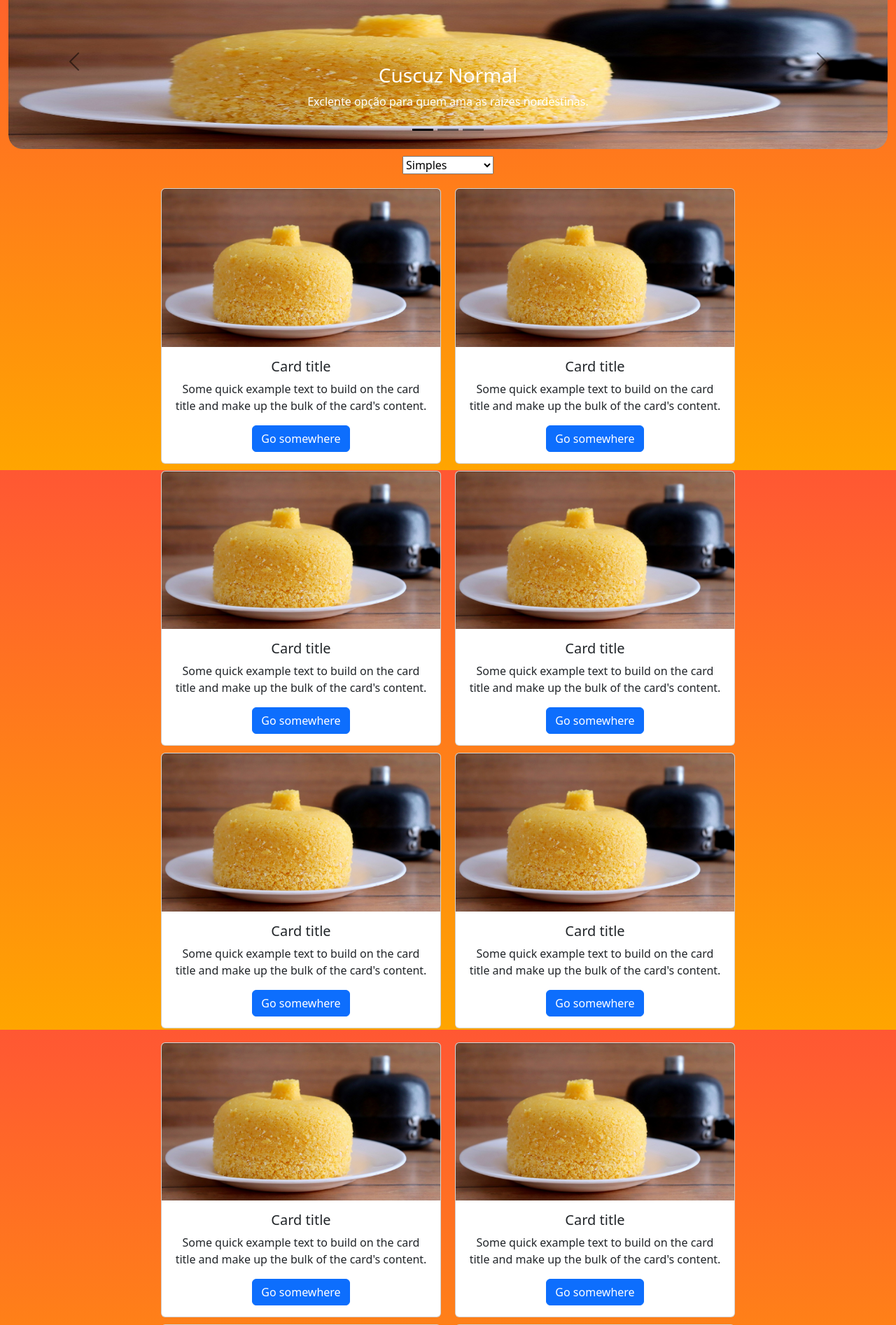
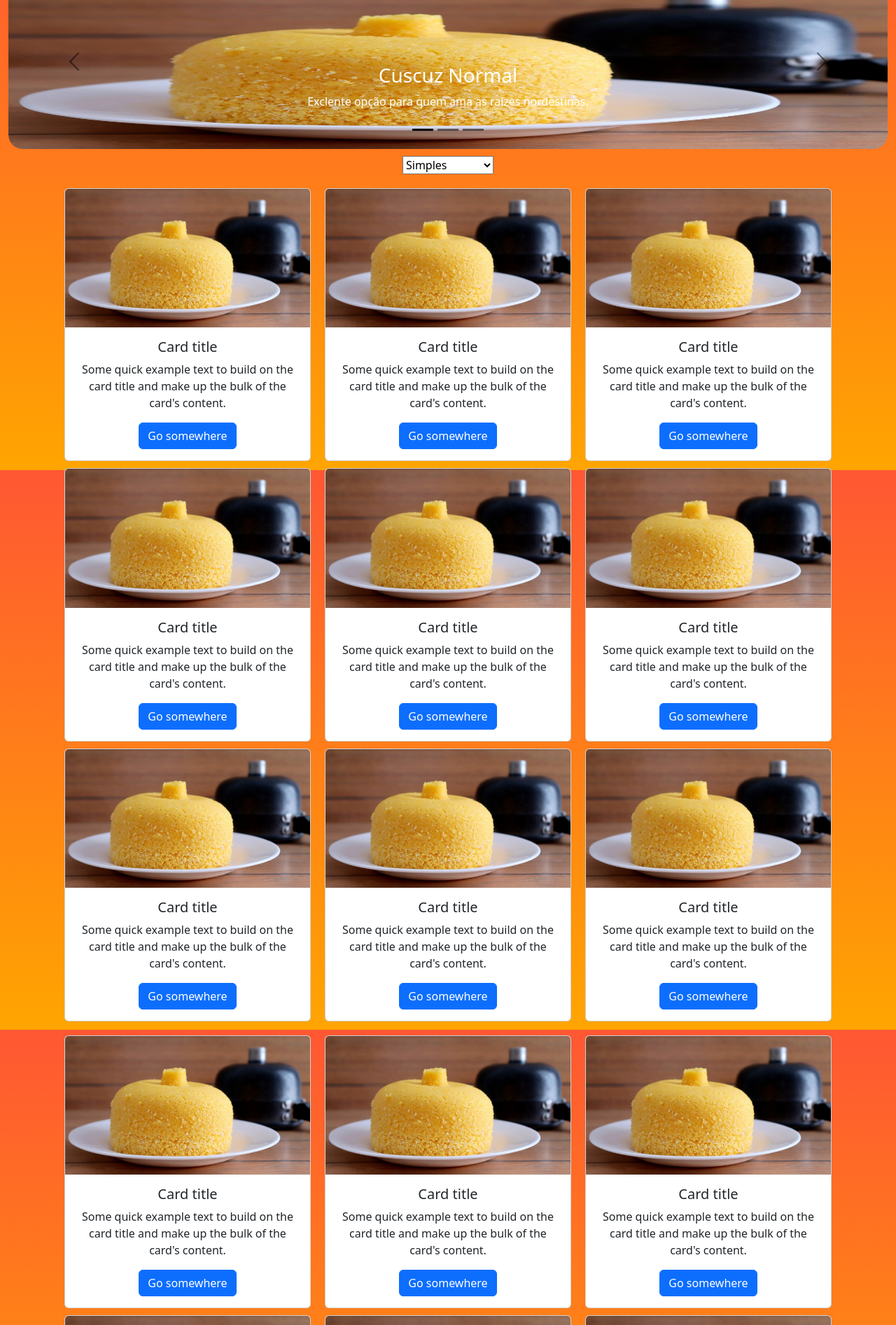
Before and after one commit to Denilsonsalazar-br/Serv-Cuscuz, a PHP site: page /home.php in a window 1280 px wide. Shown: the part 128-2022 px from the top of the page at 70% size. Run offline with PHP 8.4, Linux system fonts and the light colour scheme.

Commit message:
mexi no width do card
Diminui para 22rem, a largura do card

```diff
--- a/home.php
+++ b/home.php
@@ -112,7 +112,7 @@ $isLoggedIn = isset($_SESSION['user_id']);
         <!--Meus produtos-->
         <div class="produtos">
           <section class="simples" id="simples">
-          <div class="espacoprodutos card" style="width: 25rem;">
+          <div class="espacoprodutos card" style="width: 22rem;">
                 <img src="./img/Cuscuz_normal.jpg" class="card-img-top" alt="...">
                 <div class="card-body">
                   <h5 class="card-title">Card title</h5>
@@ -120,7 +120,7 @@ $isLoggedIn = isset($_SESSION['user_id']);
                   <a href="#" class="btn btn-primary">Go somewhere</a>
                 </div>
             </div>
-            <div class="espacoprodutos card" style="width: 25rem;">
+            <div class="espacoprodutos card" style="width: 22rem;">
                 <img src="./img/Cuscuz_normal.jpg" class="card-img-top" alt="...">
                 <div class="card-body">
                   <h5 class="card-title">Card title</h5>
@@ -128,7 +128,7 @@ $isLoggedIn = isset($_SESSION['user_id']);
                   <a href="#" class="btn btn-primary">Go somewhere</a>
                 </div>
             </div>
-            <div class="espacoprodutos card" style="width: 25rem;">
+            <div class="espacoprodutos card" style="width: 22rem;">
                 <img src="./img/Cuscuz_normal.jpg" class="card-img-top" alt="...">
                 <div class="card-body">
                   <h5 class="card-title">Card title</h5>
@@ -138,7 +138,7 @@ $isLoggedIn = isset($_SESSION['user_id']);
             </div>
           </section>
           <sectio class="vegano" id="vegano">
-          <div class="espacoprodutos card" style="width: 25rem;">
+          <div class="espacoprodutos card" style="width: 22rem;">
                 <img src="./img/Cuscuz_normal.jpg" class="card-img-top" alt="...">
                 <div class="card-body">
                   <h5 class="card-title">Card title</h5>
@@ -146,7 +146,7 @@ $isLoggedIn = isset($_SESSION['user_id']);
                   <a href="#" class="btn btn-primary">Go somewhere</a>
                 </div>
             </div>
-            <div class="espacoprodutos card" style="width: 25rem;">
+            <div class="espacoprodutos card" style="width: 22rem;">
                 <img src="./img/Cuscuz_normal.jpg" class="card-img-top" alt="...">
                 <div class="card-body">
                   <h5 class="card-title">Card title</h5>
@@ -154,7 +154,7 @@ $isLoggedIn = isset($_SESSION['user_id']);
                   <a href="#" class="btn btn-primary">Go somewhere</a>
                 </div>
             </div>
-            <div class="espacoprodutos card" style="width: 25rem;">
+            <div class="espacoprodutos card" style="width: 22rem;">
                 <img src="./img/Cuscuz_normal.jpg" class="card-img-top" alt="...">
                 <div class="card-body">
                   <h5 class="card-title">Card title</h5>
@@ -164,7 +164,7 @@ $isLoggedIn = isset($_SESSION['user_id']);
             </div>
           </sectio>
           <section class="frango" id="frango">
-          <div class="espacoprodutos card" style="width: 25rem;">
+          <div class="espacoprodutos card" style="width: 22rem;">
                 <img src="./img/Cuscuz_normal.jpg" class="card-img-top" alt="...">
                 <div class="card-body">
                   <h5 class="card-title">Card title</h5>
@@ -172,7 +172,7 @@ $isLoggedIn = isset($_SESSION['user_id']);
                   <a href="#" class="btn btn-primary">Go somewhere</a>
                 </div>
             </div>
-            <div class="espacoprodutos card" style="width: 25rem;">
+            <div class="espacoprodutos card" style="width: 22rem;">
                 <img src="./img/Cuscuz_normal.jpg" class="card-img-top" alt="...">
                 <div class="card-body">
                   <h5 class="card-title">Card title</h5>
@@ -180,7 +180,7 @@ $isLoggedIn = isset($_SESSION['user_id']);
                   <a href="#" class="btn btn-primary">Go somewhere</a>
                 </div>
             </div>
-            <div class="espacoprodutos card" style="width: 25rem;">
+            <div class="espacoprodutos card" style="width: 22rem;">
                 <img src="./img/Cuscuz_normal.jpg" class="card-img-top" alt="...">
                 <div class="card-body">
                   <h5 class="card-title">Card title</h5>
@@ -190,7 +190,7 @@ $isLoggedIn = isset($_SESSION['user_id']);
             </div>
           </section>
           <section class="carne" id="carne">
-          <div class="espacoprodutos card" style="width: 25rem;">
+          <div class="espacoprodutos card" style="width: 22rem;">
                 <img src="./img/Cuscuz_normal.jpg" class="card-img-top" alt="...">
                 <div class="card-body">
                   <h5 class="card-title">Card title</h5>
@@ -198,7 +198,7 @@ $isLoggedIn = isset($_SESSION['user_id']);
                   <a href="#" class="btn btn-primary">Go somewhere</a>
                 </div>
             </div>
-            <div class="espacoprodutos card" style="width: 25rem;">
+            <div class="espacoprodutos card" style="width: 22rem;">
                 <img src="./img/Cuscuz_normal.jpg" class="card-img-top" alt="...">
                 <div class="card-body">
                   <h5 class="card-title">Card title</h5>
@@ -206,7 +206,7 @@ $isLoggedIn = isset($_SESSION['user_id']);
                   <a href="#" class="btn btn-primary">Go somewhere</a>
                 </div>
             </div>
-            <div class="espacoprodutos card" style="width: 25rem;">
+            <div class="espacoprodutos card" style="width: 22rem;">
                 <img src="./img/Cuscuz_normal.jpg" class="card-img-top" alt="...">
                 <div class="card-body">
                   <h5 class="card-title">Card title</h5>
@@ -216,7 +216,7 @@ $isLoggedIn = isset($_SESSION['user_id']);
             </div>
           </section>
           <section class="dieta" id="dieta">
-            <div class="espacoprodutos card" style="width: 25rem;">
+            <div class="espacoprodutos card" style="width: 22rem;">
                 <img src="./img/Cuscuz_normal.jpg" class="card-img-top" alt="...">
                 <div class="card-body">
                   <h5 class="card-title">Card title</h5>
@@ -224,7 +224,7 @@ $isLoggedIn = isset($_SESSION['user_id']);
                   <a href="#" class="btn btn-primary">Go somewhere</a>
                 </div>
             </div>
-            <div class="espacoprodutos card" style="width: 25rem;">
+            <div class="espacoprodutos card" style="width: 22rem;">
                 <img src="./img/Cuscuz_normal.jpg" class="card-img-top" alt="...">
                 <div class="card-body">
                   <h5 class="card-title">Card title</h5>
@@ -232,7 +232,7 @@ $isLoggedIn = isset($_SESSION['user_id']);
                   <a href="#" class="btn btn-primary">Go somewhere</a>
                 </div>
             </div>
-            <div class="espacoprodutos card" style="width: 25rem;">
+            <div class="espacoprodutos card" style="width: 22rem;">
                 <img src="./img/Cuscuz_normal.jpg" class="card-img-top" alt="...">
                 <div class="card-body">
                   <h5 class="card-title">Card title</h5>
@@ -242,7 +242,7 @@ $isLoggedIn = isset($_SESSION['user_id']);
             </div>
           </section>
             <section class="personalizavel" id="personalizavel">
-            <div class="espacoprodutos card" style="width: 25rem;">
+            <div class="espacoprodutos card" style="width: 22rem;">
                 <img src="./img/Cuscuz_normal.jpg" class="card-img-top" alt="...">
                 <div class="card-body">
                   <h5 class="card-title">Card title</h5>
@@ -250,7 +250,7 @@ $isLoggedIn = isset($_SESSION['user_id']);
                   <a href="#" class="btn btn-primary">Go somewhere</a>
                 </div>
             </div>
-            <div class="espacoprodutos card" style="width: 25rem;">
+            <div class="espacoprodutos card" style="width: 22rem;">
                 <img src="./img/Cuscuz_normal.jpg" class="card-img-top" alt="...">
                 <div class="card-body">
                   <h5 class="card-title">Card title</h5>
@@ -258,7 +258,7 @@ $isLoggedIn = isset($_SESSION['user_id']);
                   <a href="#" class="btn btn-primary">Go somewhere</a>
                 </div>
             </div>
-            <div class="espacoprodutos card" style="width: 25rem;">
+            <div class="espacoprodutos card" style="width: 22rem;">
                 <img src="./img/Cuscuz_normal.jpg" class="card-img-top" alt="...">
                 <div class="card-body">
                   <h5 class="card-title">Card title</h5>
```
